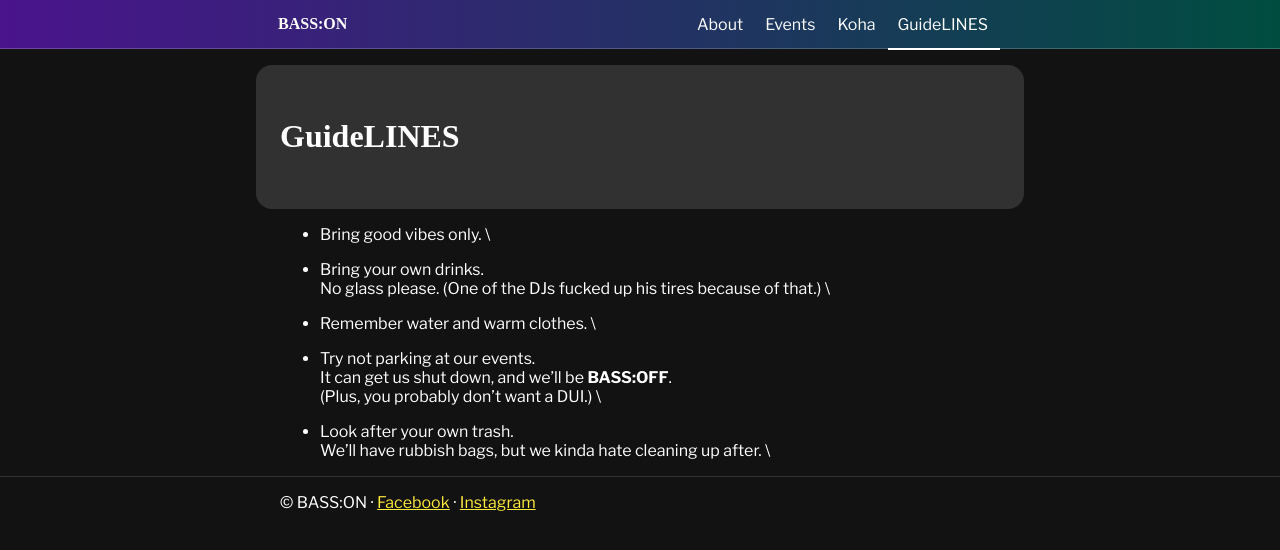
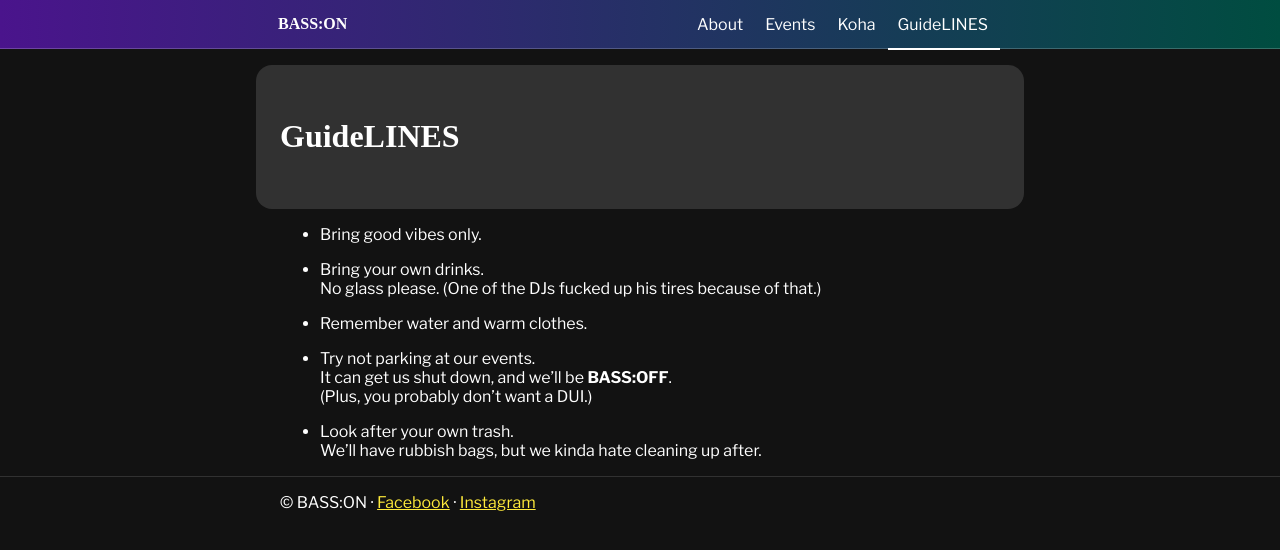
Before and after one commit to itisrazza/bass.on, a Jekyll site: the page built from rules.md, in a window 1280 px wide. Shown: the top 550 px of the page. Built offline with Jekyll 4.4.1, drawn with Linux system fonts in a browser that asks for light colours; nearby versions of some CDN libraries; some web fonts are replaced.

```diff
--- a/rules.md
+++ b/rules.md
@@ -1,19 +1,19 @@
 ---
 layout: page
 title: GuideLINES
-permalink: /guidelines
+permalink: /guidelines/
 ---
 
-* Bring good vibes only. \
+* Bring good vibes only.
 
 * Bring your own drinks. \
-  No glass please. (One of the DJs fucked up his tires because of that.) \
+  No glass please. (One of the DJs fucked up his tires because of that.)
 
-* Remember water and warm clothes. \
+* Remember water and warm clothes.
 
 * Try not parking at our events. \
   It can get us shut down, and we'll be **BASS:OFF**. \
-  (Plus, you probably don't want a DUI.) \
+  (Plus, you probably don't want a DUI.)
 
 * Look after your own trash. \
-  We'll have rubbish bags, but we kinda hate cleaning up after. \
+  We'll have rubbish bags, but we kinda hate cleaning up after.
```
